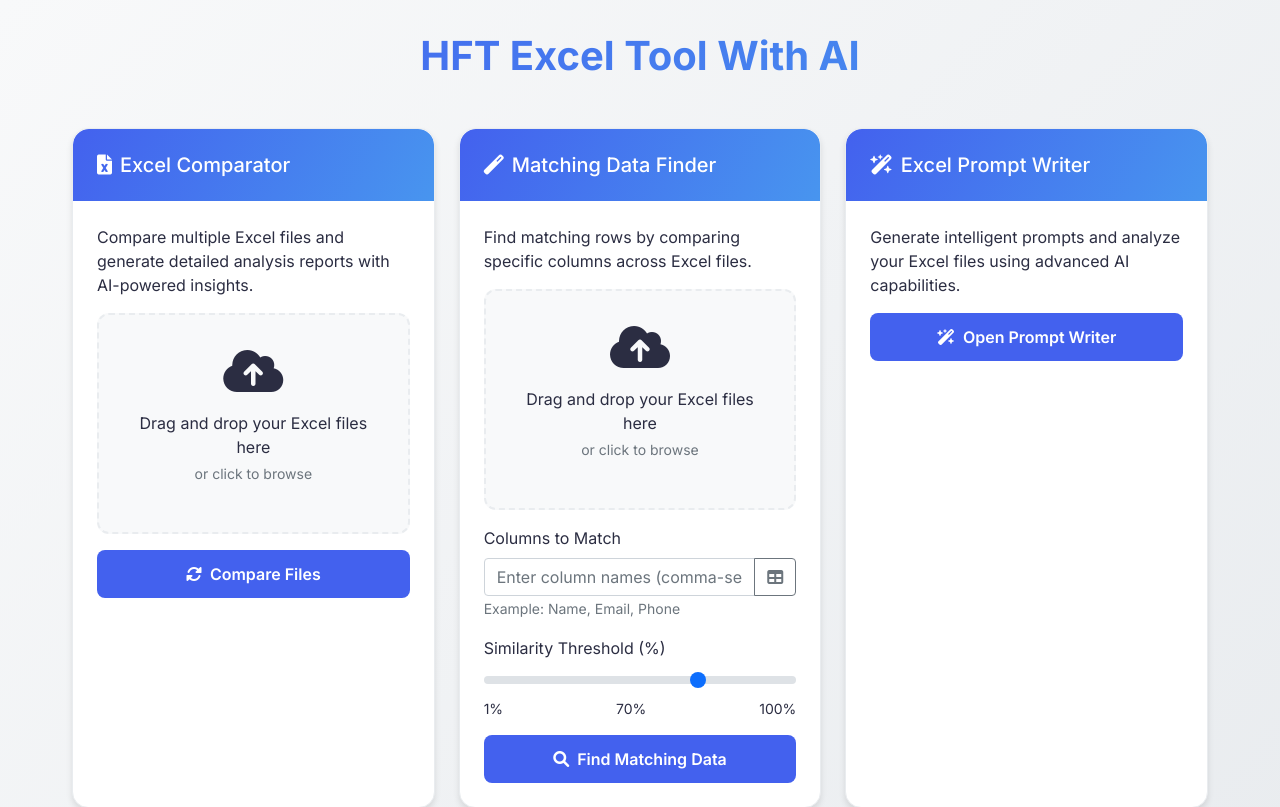
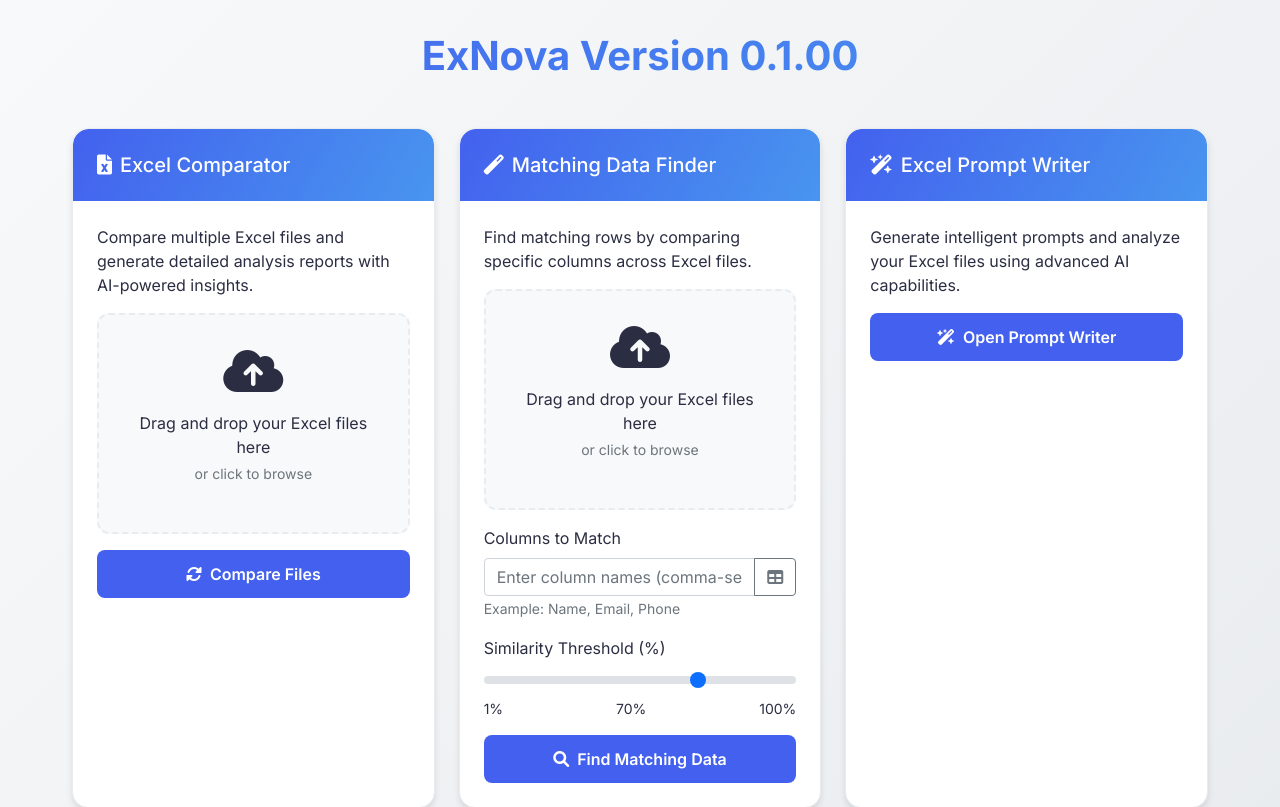
Before and after one commit to barancaki/ExNova, a Flask app: page / in a window 1280 px wide. Shown: the top 807 px of the page. Run offline with Flask 3, Linux system fonts and the light colour scheme.

Commit message:
Updated Project Name
Name changed by --> ExNova

```diff
--- a/templates/index.html
+++ b/templates/index.html
@@ -11,7 +11,7 @@
 </head>
 <body>
     <div class="container">
-        <h1 class="page-title">HFT Excel Tool With AI</h1>
+        <h1 class="page-title">ExNova Version 0.1.00</h1>
 
         <div class="row g-4">
             <div class="col-md-4 mb-4">
--- a/templates/prompt_generator.html
+++ b/templates/prompt_generator.html
@@ -11,7 +11,7 @@
 </head>
 <body>
     <div class="container">
-        <h1 class="page-title">HFT Excel Assistant</h1>
+        <h1 class="page-title">ExNova AI</h1>
 
         <div class="tool-card mb-4">
             <div class="tool-card-header">
```
